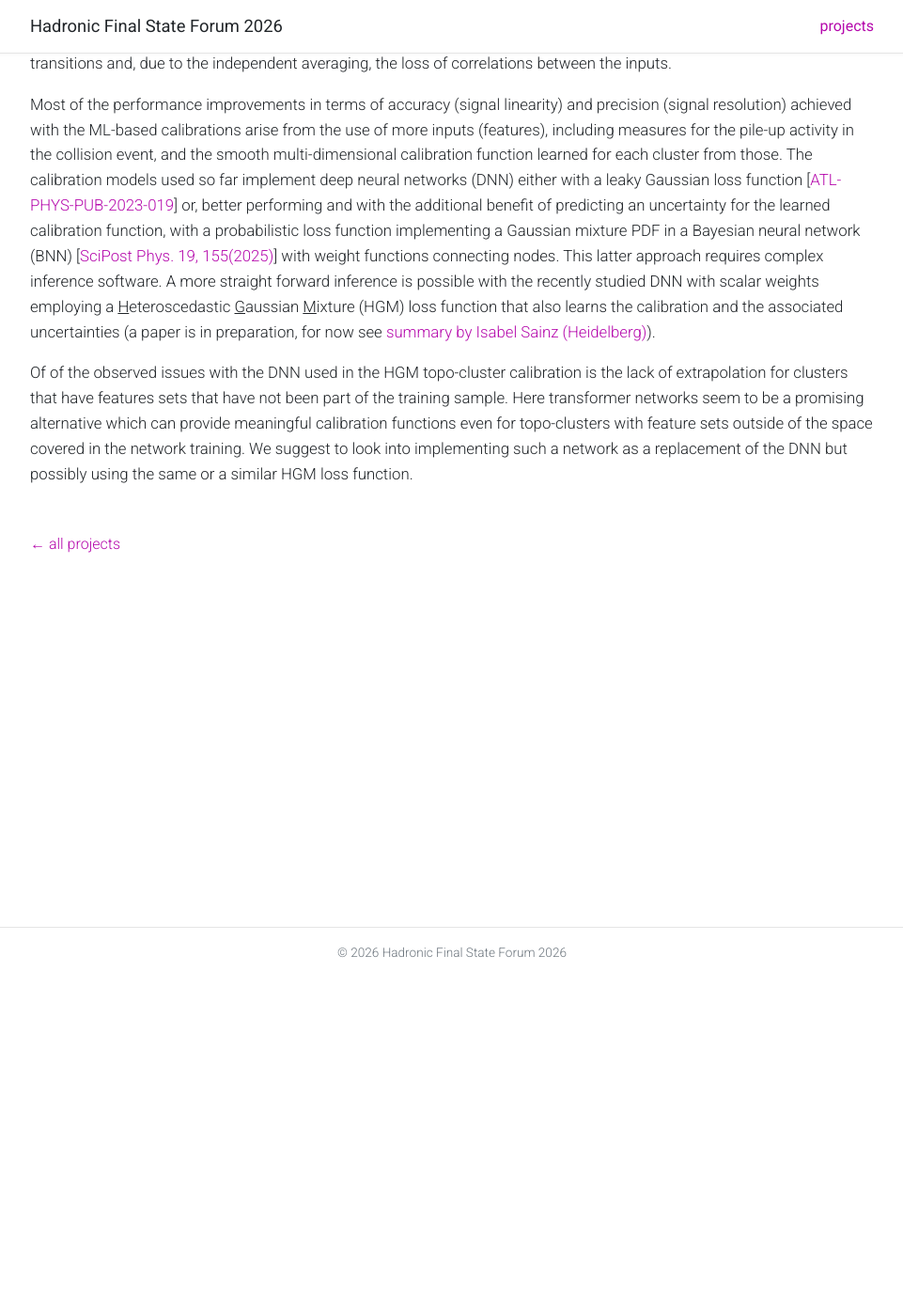
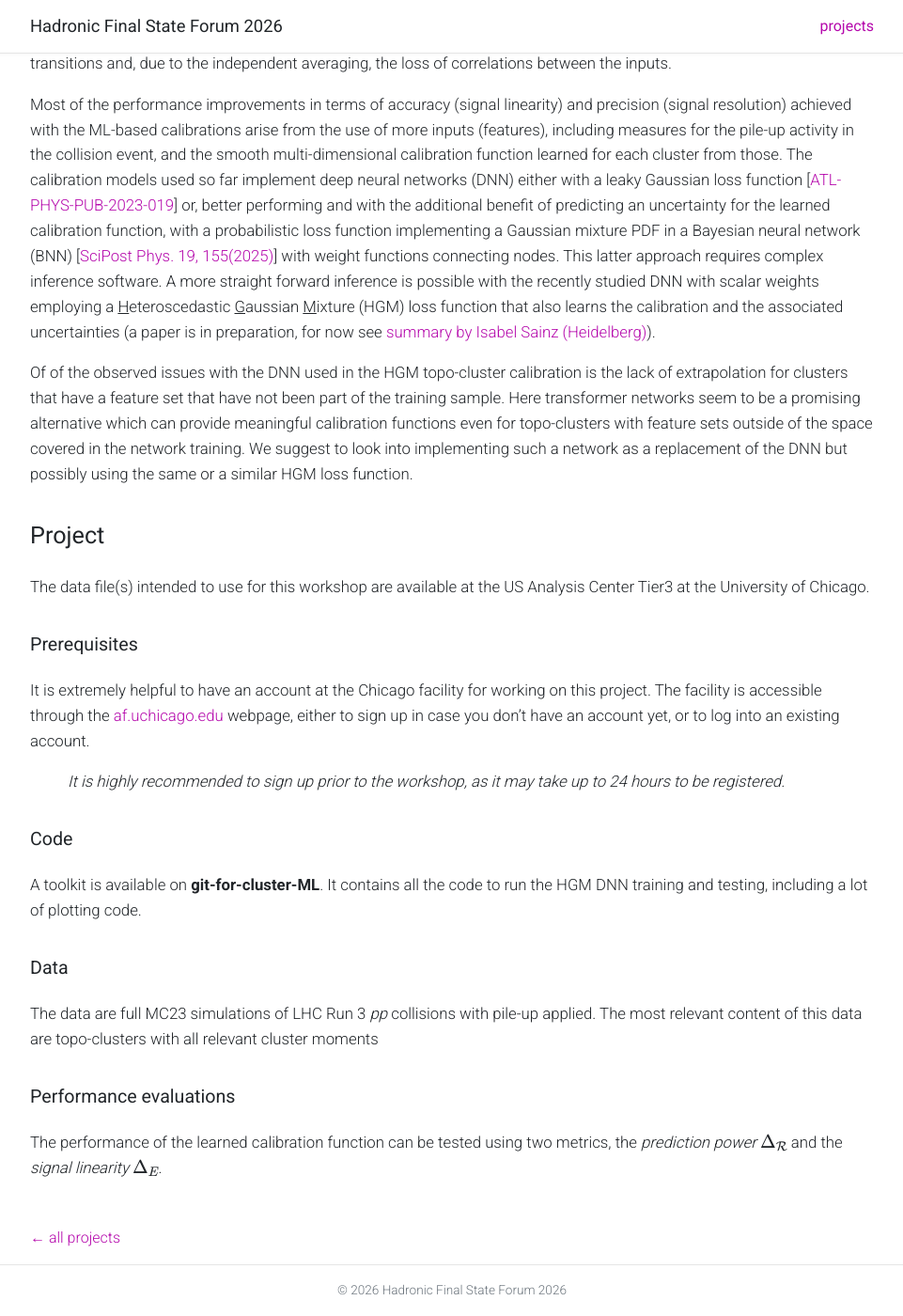
Before and after one commit to hfsf2026/hfsf2026.github.io, a Jekyll site: the page built from _projects/cluster_ML_transformers.md, in a window 1280 px wide and 1400 px high, scrolled down 351 px. Shown: the whole window at 94% size, without its empty margins (159-1120 px from the left). Built offline with Jekyll 4.4.1, drawn with Linux system fonts in a browser that asks for light colours.

Commit message:
Update cluster_ML_transformers.md

```diff
--- a/_projects/cluster_ML_transformers.md
+++ b/_projects/cluster_ML_transformers.md
@@ -14,4 +14,25 @@ The application of machine-learning-based local calibrations for clusters of top
 
 Most of the performance improvements in terms of accuracy (signal linearity) and precision (signal resolution) achieved with the ML-based calibrations arise from the use of more inputs (features), including measures for the pile-up activity in the collision event, and the smooth multi-dimensional calibration function learned for each cluster from those. The calibration models used so far implement deep neural networks (DNN) either with a leaky Gaussian loss function \[[ATL-PHYS-PUB-2023-019](https://cds.cern.ch/record/2866591/files/ATL-PHYS-PUB-2023-019.pdf)\] or, better performing and with the additional benefit of predicting an uncertainty for the learned calibration function, with a probabilistic loss function implementing a Gaussian mixture PDF in a Bayesian neural network (BNN) \[[SciPost Phys. 19, 155(2025)](https://scipost.org/SciPostPhys.19.6.155)\] with weight functions connecting nodes. This latter approach requires complex inference software. A more straight forward inference is possible with the recently studied DNN with scalar weights employing a <u>H</u>eteroscedastic <u>G</u>aussian <u>M</u>ixture (HGM) loss function that also learns the calibration and the associated uncertainties (a paper is in preparation, for now see [summary by Isabel Sainz (Heidelberg)](https://indico.cern.ch/event/1686481/contributions/7094802/attachments/3275541/5852243/MLCluster_meeting_15.05.26.pdf)).
 
-Of of the observed issues with the DNN used in the HGM topo-cluster calibration is the lack of extrapolation for clusters that have features sets that have not been part of the training sample. Here transformer networks seem to be a promising alternative which can provide meaningful calibration functions even for topo-clusters with feature sets outside of the space covered in the network training. We suggest to look into implementing such a network as a replacement of the DNN but possibly using the same or a similar HGM loss function.
+Of of the observed issues with the DNN used in the HGM topo-cluster calibration is the lack of extrapolation for clusters that have a feature set that have not been part of the training sample. Here transformer networks seem to be a promising alternative which can provide meaningful calibration functions even for topo-clusters with feature sets outside of the space covered in the network training. We suggest to look into implementing such a network as a replacement of the DNN but possibly using the same or a similar HGM loss function.
+
+## Project
+
+The data file(s) intended to use for this workshop are available at the US Analysis Center Tier3 at the University of Chicago.
+
+### Prerequisites
+
+It is extremely helpful to have an account at the Chicago facility for working on this project. The facility is accessible through the [af.uchicago.edu](https://af.uchicago.edu/) webpage, either to sign up in case you don't have an account yet, or to log into an existing account.
+> *It is highly recommended to sign up prior to the workshop, as it may take up to 24 hours to be registered.*
+
+### Code
+
+A toolkit is available on __git-for-cluster-ML__. It contains all the code to run the HGM DNN training and testing, including a lot of plotting code.
+
+### Data
+
+The data are full MC23 simulations of LHC Run 3 _pp_ collisions with pile-up applied. The most relevant content of this data are topo-clusters with all relevant cluster moments
+
+### Performance evaluations
+
+The performance of the learned calibration function can be tested using two metrics, the _prediction power_ $$\Delta_{\mathcal{R}}$$ and the _signal linearity_ $$\Delta_{E}$$.
```
